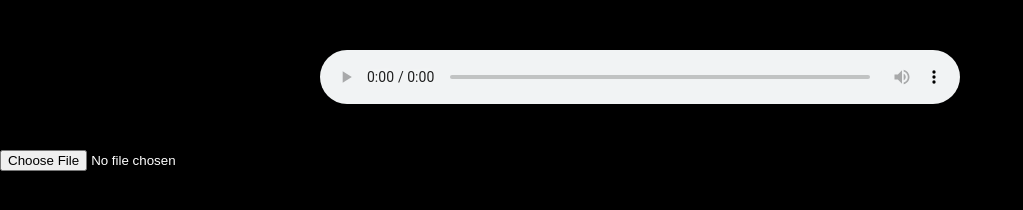
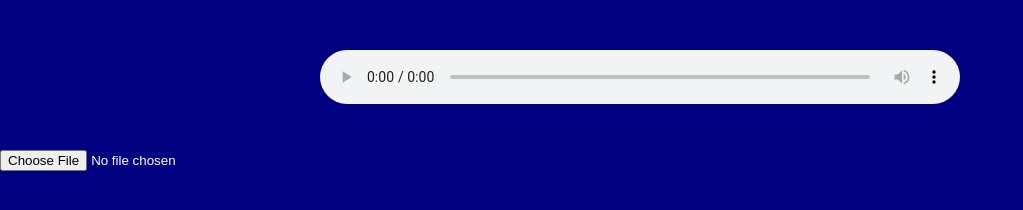
Before and after one commit to Tommyt23/reactive-display, a plain HTML site: page index.html in a window 1280 px wide. Shown: the whole page, without its empty margins (0-1023 px from the left). Drawn offline with Linux system fonts and the light colour scheme.

Commit message:
navy background

```diff
--- a/css/style.css
+++ b/css/style.css
@@ -9,7 +9,7 @@
     position: absolute;
     top: 0px;
     left: 0;
-    background: black;
+    background: navy;
     width: 100%;
     height: 100%;
 }
```
